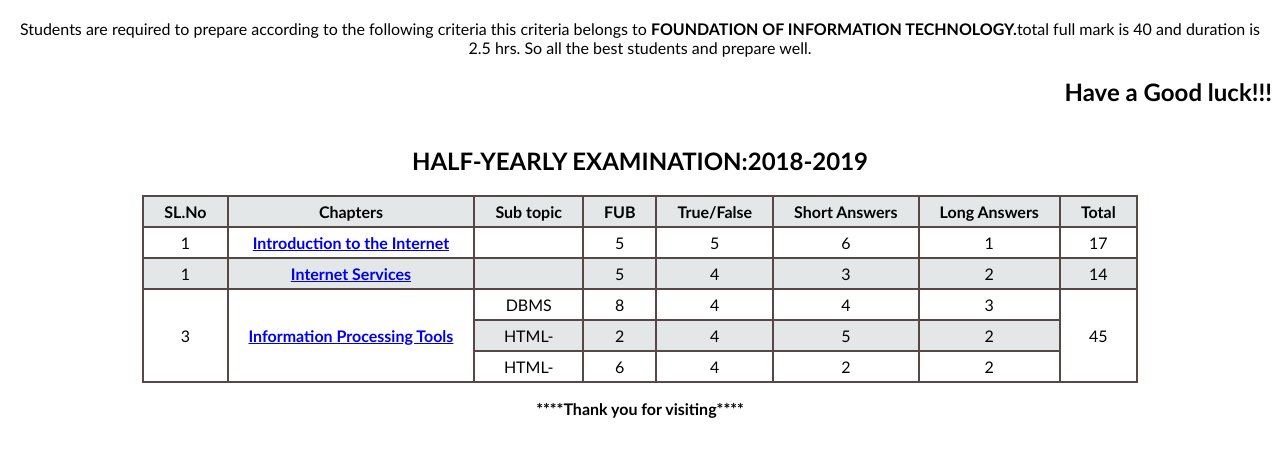
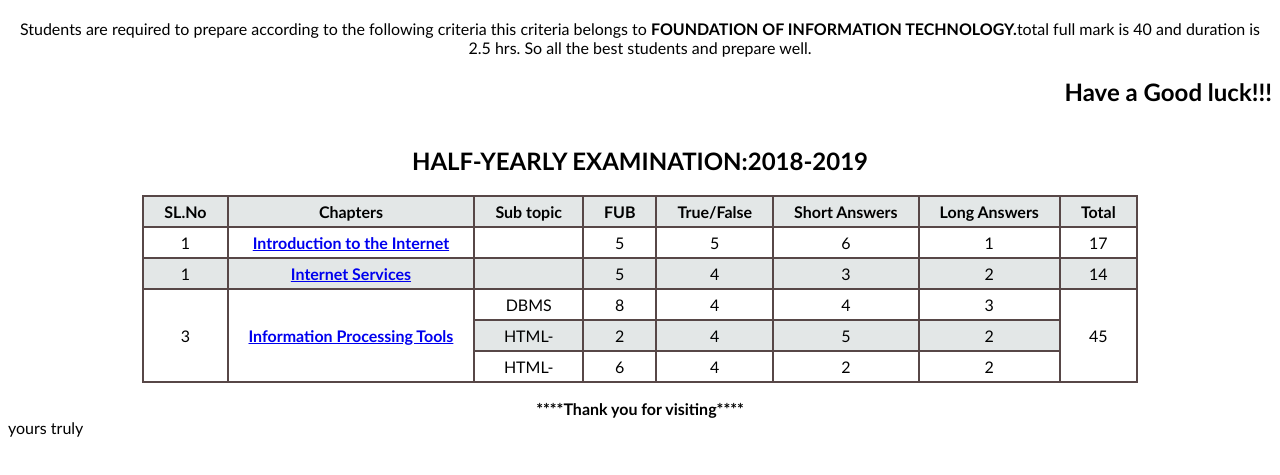
Before and after one commit to raimon-the-smasher/hello-world, a plain HTML site: page index.html in a window 1280 px wide. Shown: the part 63-538 px from the top of the page. Drawn offline with Linux system fonts and the light colour scheme.

Commit message:
added yours truly to index.html

```diff
--- a/index.html
+++ b/index.html
@@ -80,6 +80,7 @@
     <footer style="text-align: center;">
         <b>****Thank you for visiting****</b>
     </footer>
+    <div>yours truly</div>
     <!-- <div><img src="favorite-1.jpg" alt="birb go chrip chirp ... "></div> -->
 </body>
 </html>
```
